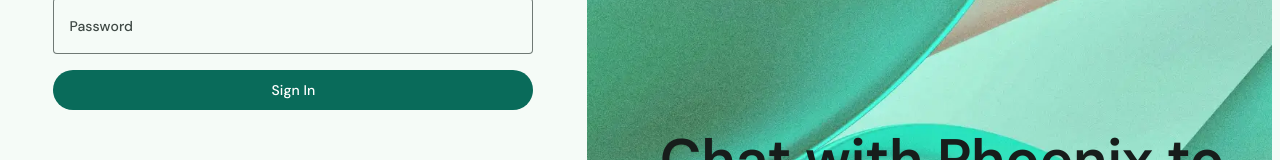
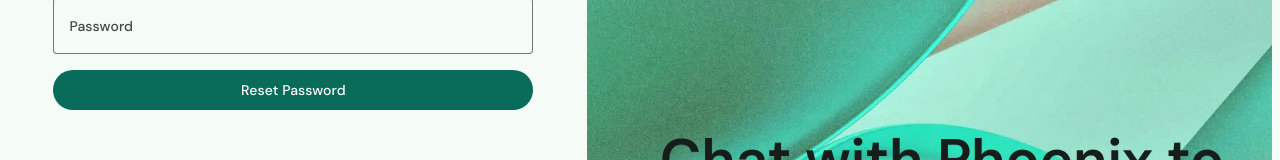
Before and after one commit to Priyanshu-Patil/Phoenix, a React (Vite) app: page /reset-password in a window 1280 px wide. Shown: the part 414-574 px from the top of the page. Built offline with nearby package versions, Linux system fonts and the light colour scheme; no server answers.

Commit message:
Small bugs fixed

```diff
--- a/src/pages/ResetLink.jsx
+++ b/src/pages/ResetLink.jsx
@@ -26,7 +26,7 @@
 
   return (
     <>
-      <PageTitle title='Reset Passward' />
+      <PageTitle title='Reset Password' />
 
       <div className='relative w-screen h-dvh p-2 grid grid-cols-1 lg:grid-cols-[1fr,1.2fr] lg:gap-2'>
         <div className='flex flex-col p-4'>
@@ -45,7 +45,7 @@
             <Form
               method='POST'
               className='grid grid-cols-1 gap-4'
-              action='/register'
+              action='/reset-link'
             >
               <TextField
                 type='email'
@@ -66,7 +66,7 @@
                     <span>Submitting...</span>
                   </div>
                 ) : (
-                  'Sign In'
+                  'Send Reset Link'
                 )}
               </Button>
             </Form>
--- a/src/pages/ResetPassword.jsx
+++ b/src/pages/ResetPassword.jsx
@@ -44,7 +44,7 @@
             <Form
               method='POST'
               className='grid grid-cols-1 gap-4'
-              action='/register'
+              action='/reset-password'
             >
               <TextField
                 type='password'
@@ -64,7 +64,7 @@
                     <span>Submitting...</span>
                   </div>
                 ) : (
-                  'Sign In'
+                  'Reset Password'
                 )}
               </Button>
             </Form>
```
